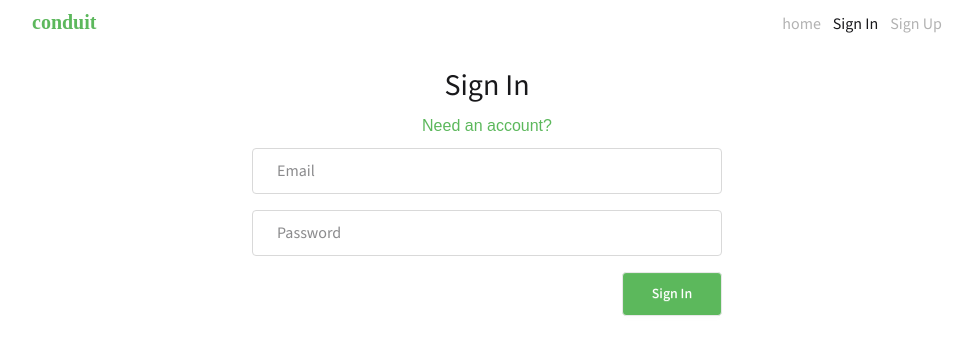
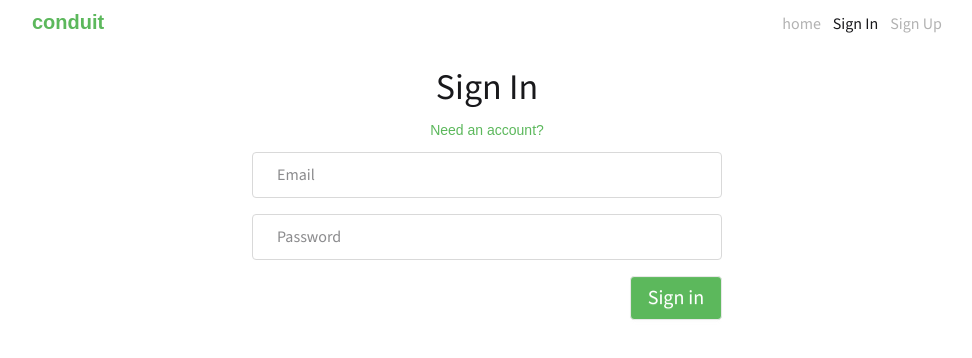
Before and after one commit to allworldg/vue3-realworld, a Vue app: page /login in a window 1280 px wide. Shown: the top 358 px of the page, without its empty margins (153-1125 px from the left). Built offline with nearby package versions, Linux system fonts and the light colour scheme; a web font is replaced by a local one.

Commit message:
change some font

```diff
--- a/src/layout/components/navbar.vue
+++ b/src/layout/components/navbar.vue
@@ -5,7 +5,7 @@
       class="flex mx-auto pl-[15px] pr-[15px] max-w-[940px]"
     >
       <RouterLink
-        class="text-xl pt-0 mr-4 text-[#5CB85C] font-[Titillium_Web] font-bold"
+        class="text-xl pt-0 mr-4 text-[#5CB85C] font-[Titillium_Web,sans-serif] font-bold"
         to="/"
       >
         conduit
--- a/src/views/login.vue
+++ b/src/views/login.vue
@@ -2,11 +2,11 @@
   <div class="max-w-[940px] mx-auto mt-5">
     <div class="flex flex-wrap">
       <div class="flex-[0_0_50%] max-w-[50%] mx-auto">
-        <h1 class="text-center text-3xl">Sign In</h1>
+        <h1 class="text-center text-4xl">Sign In</h1>
         <p class="text-center! my-2.5">
           <RouterLink
             to="/register"
-            class="text-[#5CB85C]! font-['Source_Sans_Pro',sans-serif]! text-base! w-full"
+            class="text-[#5CB85C]! font-['Source_Sans_Pro',sans-serif]! text-sm w-full"
           >
             Need an account?
           </RouterLink>
@@ -37,10 +37,10 @@
           </fieldset>
           <div class="flex">
             <button
-              class="bg-[#5cb85c] text-white! btn h-11 w-25 ml-auto"
+              class="bg-[#5cb85c] text-white btn h-11 w-23 ml-auto text-xl font-thin"
               type="submit"
             >
-              Sign In
+              Sign in
             </button>
           </div>
         </form>
```
